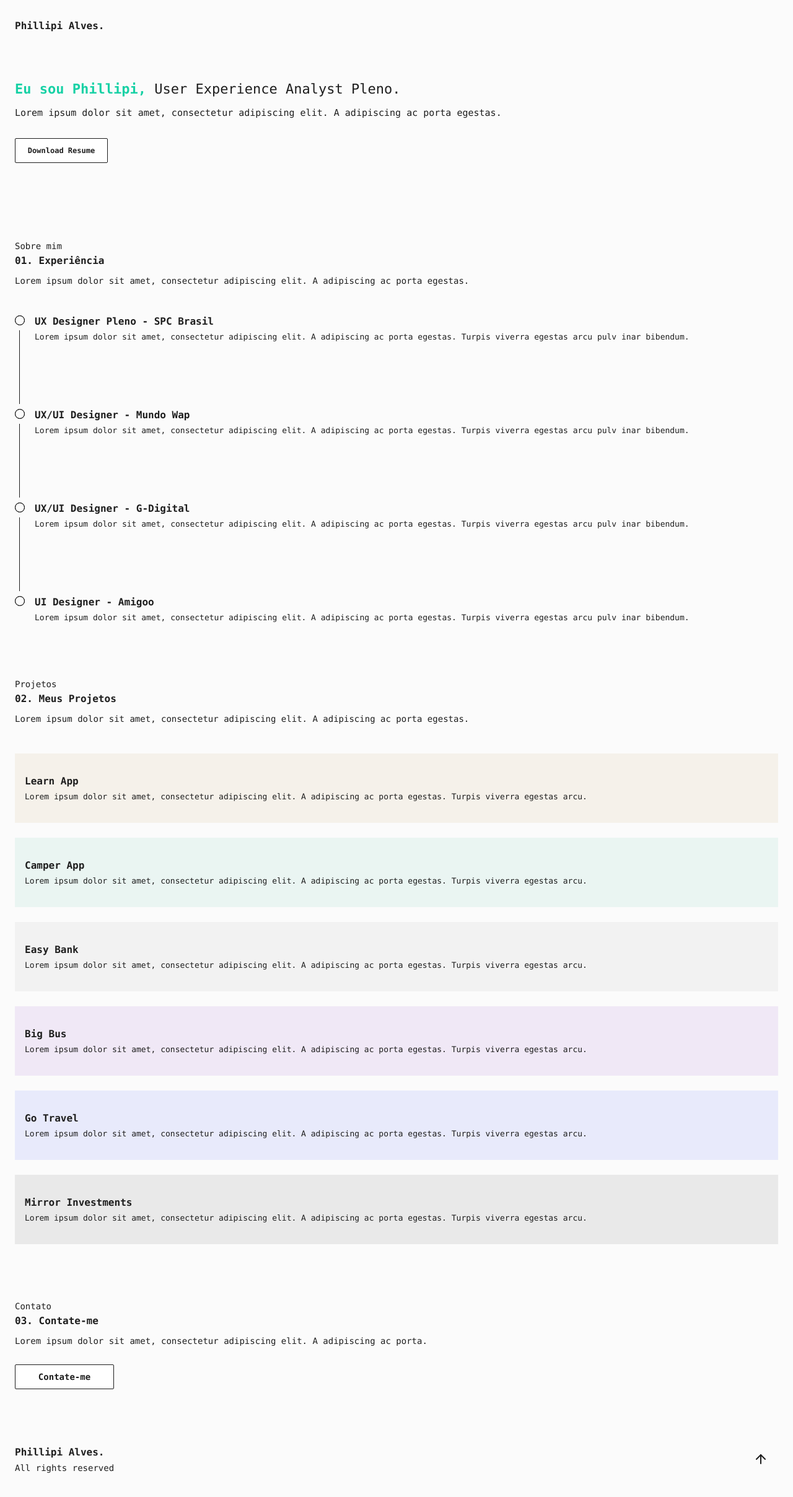
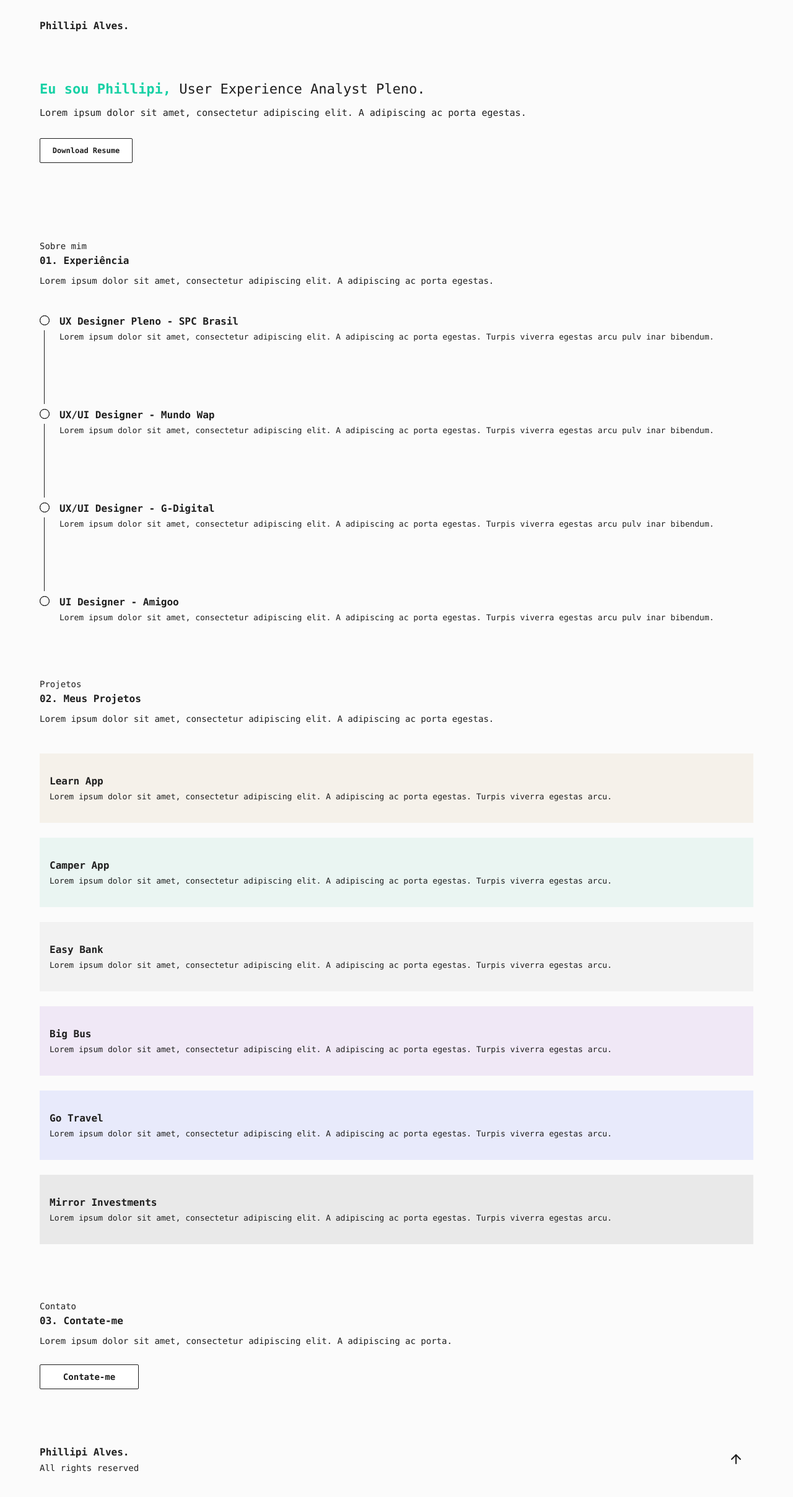
Before and after one commit to Phixelz/MyPortfolio, a Next.js app: page / in a window 1280 px wide. Shown: the top 2416 px of the page at 62% size. Built offline with nearby package versions, Linux system fonts and the light colour scheme.

Commit message:
update build

```diff
--- a/src/components/AboutUs/styles.module.scss
+++ b/src/components/AboutUs/styles.module.scss
@@ -1,8 +1,12 @@
 .wrapper {
   display: flex;
+  max-width: 1200px;
   flex-direction: column;
+  align-items: left;
+  margin: 0 auto;
+  padding: 4.6rem 2.4rem;
 
-  padding: 4.6rem 2.4rem;
+
 
   background-color: var(--gray-200);
 
--- a/src/components/ContactUs/styles.module.scss
+++ b/src/components/ContactUs/styles.module.scss
@@ -3,6 +3,12 @@
   flex-direction: column;
 
   padding: 4.6rem 2.4rem;
+
+  max-width: 1200px;
+  flex-direction: column;
+  align-items: left;
+  margin: 0 auto;
+
 
   background-color: var(--gray-200);
 
--- a/src/components/Footer/styles.module.scss
+++ b/src/components/Footer/styles.module.scss
@@ -5,6 +5,9 @@
   justify-content: space-between;
 
   padding: 4.6rem 2.4rem;
+   max-width: 1200px;
+  align-items: left;
+  margin: 0 auto;
 
   background-color: transparent;
 
--- a/src/components/Header/styles.module.scss
+++ b/src/components/Header/styles.module.scss
@@ -1,9 +1,12 @@
 .wrapper {
   display: flex;
-  align-items: center;
+
   justify-content: space-between;
 
-  width: 100%;
+  max-width: 1200px;
+  flex-direction: column;
+  margin: 0 auto;
+
 
   margin-top: 3.2rem;
   padding: 0 2.4rem;
--- a/src/components/Hero/styles.module.scss
+++ b/src/components/Hero/styles.module.scss
@@ -1,7 +1,11 @@
 .wrapper {
   padding: 8rem 2.4rem;
 
-  width: 100%;
+  max-width: 1200px;
+
+  flex-direction: column;
+  align-items: left;
+  margin: 0 auto;
 
   background-color: transparent;
 
--- a/src/components/Projects/styles.module.scss
+++ b/src/components/Projects/styles.module.scss
@@ -3,6 +3,11 @@
   flex-direction: column;
 
   padding: 4.6rem 2.4rem;
+  max-width: 1200px;
+  flex-direction: column;
+  align-items: left;
+  margin: 0 auto;
+
 
   background-color: transparent;
 
```
